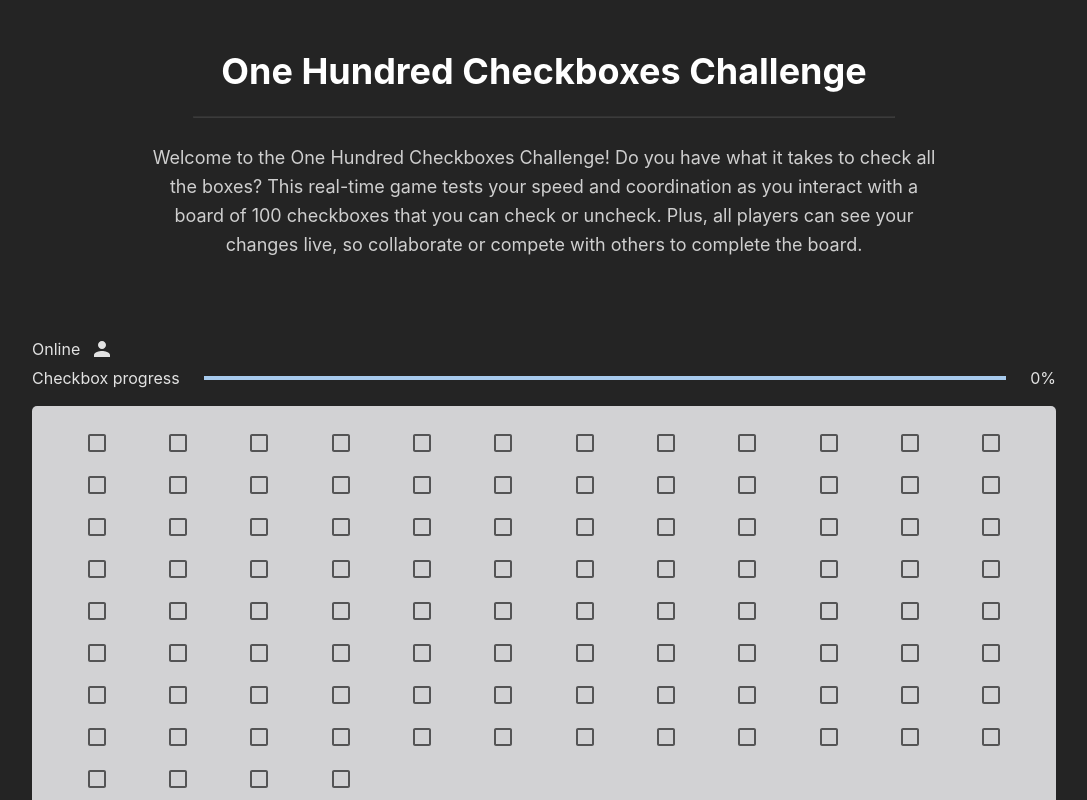
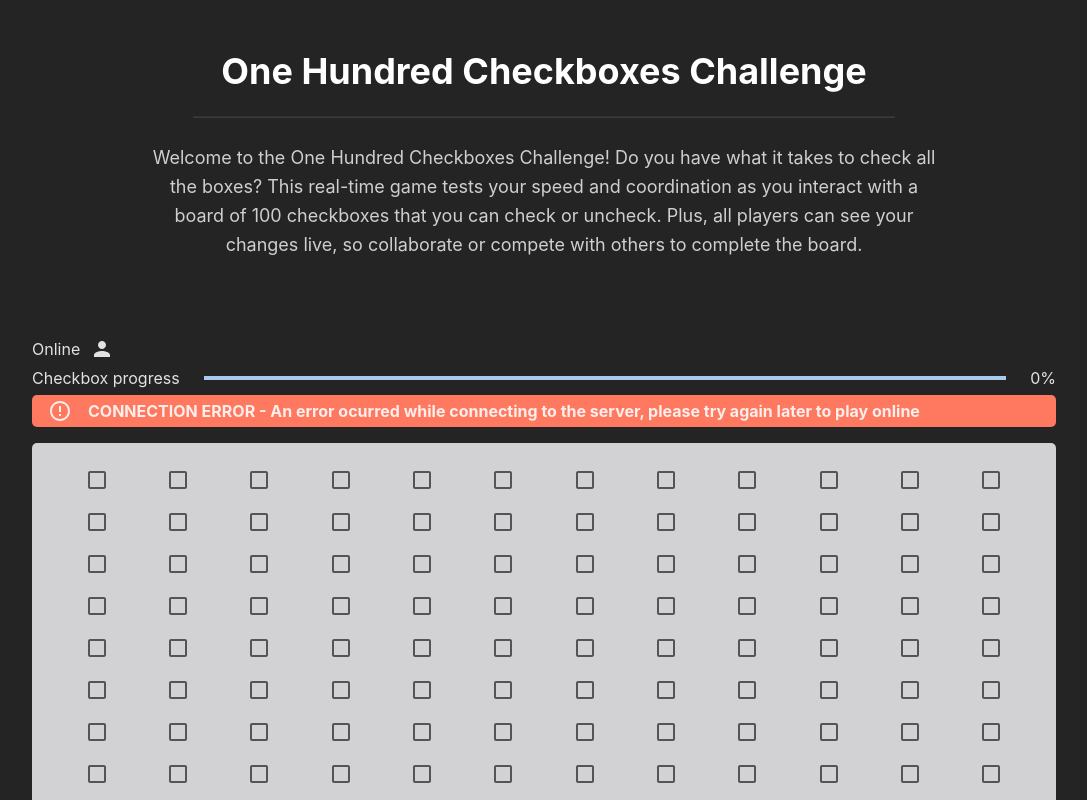
Before and after one commit to MateoMigone/one-thousand-checkboxes-front, a React (Vite) app: page / in a window 1280 px wide. Shown: the top 800 px of the page, without its empty margins (96-1183 px from the left). Built offline with nearby package versions, Linux system fonts and the light colour scheme; no server answers.

Commit message:
version 2.0

```diff
--- a/src/components/CheckboxFlex.jsx
+++ b/src/components/CheckboxFlex.jsx
@@ -1,19 +1,32 @@
 import React, { useEffect, useState } from "react";
 import Grid from "@mui/material/Grid2";
-import { Badge, Box, Checkbox, LinearProgress } from "@mui/material";
+import {
+  Badge,
+  Box,
+  Checkbox,
+  LinearProgress,
+  Typography,
+} from "@mui/material";
 import PersonIcon from "@mui/icons-material/Person";
+import ErrorOutlineIcon from "@mui/icons-material/ErrorOutline";
 
 const CheckboxFlex = ({ socket }) => {
   const [checkboxes, setCheckboxes] = useState(Array(100).fill(false));
   const [progress, setProgress] = useState(0);
   const [activeUsers, setActiveUsers] = useState(0);
+  const [connectionError, setConnectionError] = useState(false); // State to track connection error
 
   useEffect(() => {
+    // Handle connection error
+    socket.on("connect_error", (error) => {
+      console.error("Connection failed:", error.message);
+      setConnectionError(true); // Set the error state to true when connection fails
+    });
+
     // Escuchar el estado inicial de las checkboxes desde el servidor
-    socket.on("initialState", ({ initialCheckboxesState, clientsQty }) => {
+    socket.on("initialState", (initialCheckboxesState) => {
       setCheckboxes(initialCheckboxesState); // Actualizar el estado local con el estado del servidor
       setProgress(initialCheckboxesState.filter(Boolean).length);
-      setActiveUsers(clientsQty);
     });
 
     socket.on("updateClients", (clientsQty) => {
@@ -37,6 +50,7 @@ const CheckboxFlex = ({ socket }) => {
     setCheckboxes((prevCheckboxes) => {
       const updatedCheckboxes = [...prevCheckboxes];
       updatedCheckboxes[index] = isChecked;
+      setProgress(updatedCheckboxes.filter(Boolean).length);
       return updatedCheckboxes;
     });
 
@@ -57,11 +71,16 @@ const CheckboxFlex = ({ socket }) => {
         <Badge
           color="success"
           badgeContent={activeUsers}
-          sx={{ marginBottom: "5px" }}
+          sx={{ marginBottom: "5px", marginRight: "50px" }}
         >
           Online <PersonIcon sx={{ marginLeft: "10px" }} />
         </Badge>
-        <Box display={"flex"} gap={3} alignItems={"center"}>
+        <Box
+          display={"flex"}
+          gap={3}
+          alignItems={"center"}
+          marginBottom={connectionError ? "5px" : "0px"}
+        >
           Checkbox progress
           <LinearProgress
             variant="determinate"
@@ -70,6 +89,22 @@ const CheckboxFlex = ({ socket }) => {
           />
           {progress + "%"}
         </Box>
+        {connectionError && (
+          <Typography
+            variant="span"
+            bgcolor={"#ff7961"}
+            paddingY={0.5}
+            paddingX={2}
+            borderRadius={"5px"}
+            fontWeight={"700"}
+            display={"flex"}
+            alignItems={"center"}
+            gap={2}
+          >
+            <ErrorOutlineIcon /> CONNECTION ERROR - An error ocurred while
+            connecting to the server, please try again later to play online
+          </Typography>
+        )}
       </Box>
       <Box sx={{ backgroundColor: "#d2d2d4" }} borderRadius={"5px"}>
         <Grid container paddingX={3} paddingY={2}>
```
